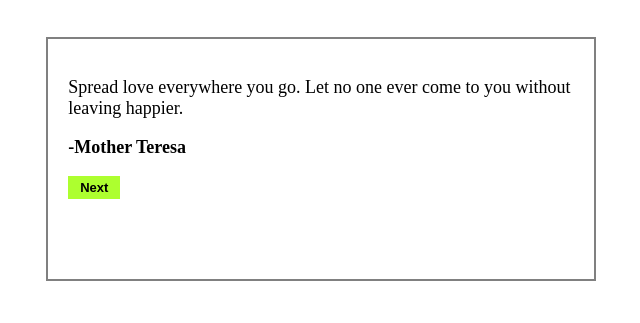
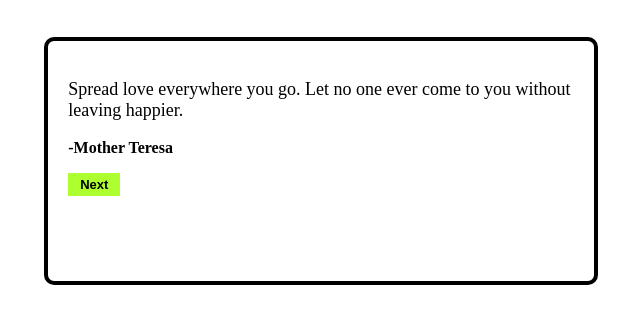
Before and after one commit to Jessica-Agorye/RandomQuoteGenerator, a plain HTML site: page index.html in a window 1280 px wide. Shown: the part 61-384 px from the top of the page, without its empty margins (319-959 px from the left). Drawn offline with Linux system fonts and the light colour scheme.

Commit message:
changed font-size

```diff
--- a/index.css
+++ b/index.css
@@ -5,11 +5,10 @@ h1 {
 .quote-box {
   width: 40%;
   height: 200px;
-  border: 2px grey solid;
+  border: 4px black solid;
   padding: 20px;
   margin: 40px auto;
-  /* background-color: black;
-  color: white; */
+  border-radius: 10px;
 }
 
 .p1 {
@@ -17,7 +16,7 @@ h1 {
 }
 
 .p2 {
-  font-size: large;
+  font-size: medium;
   font-weight: bold;
 }
 
```
